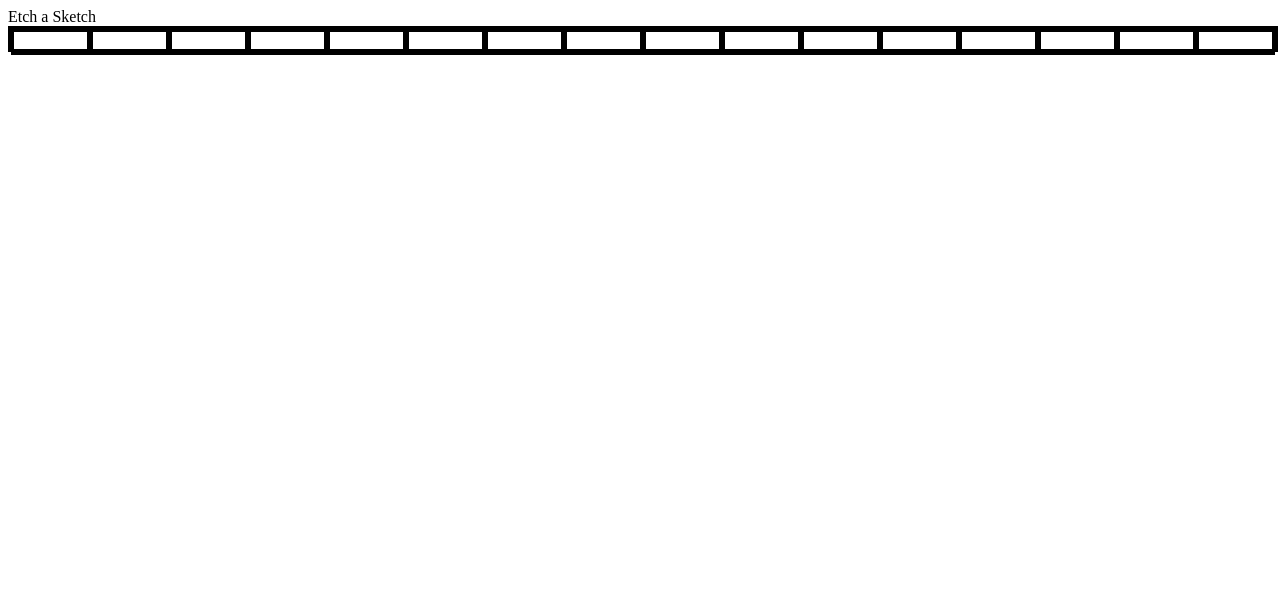
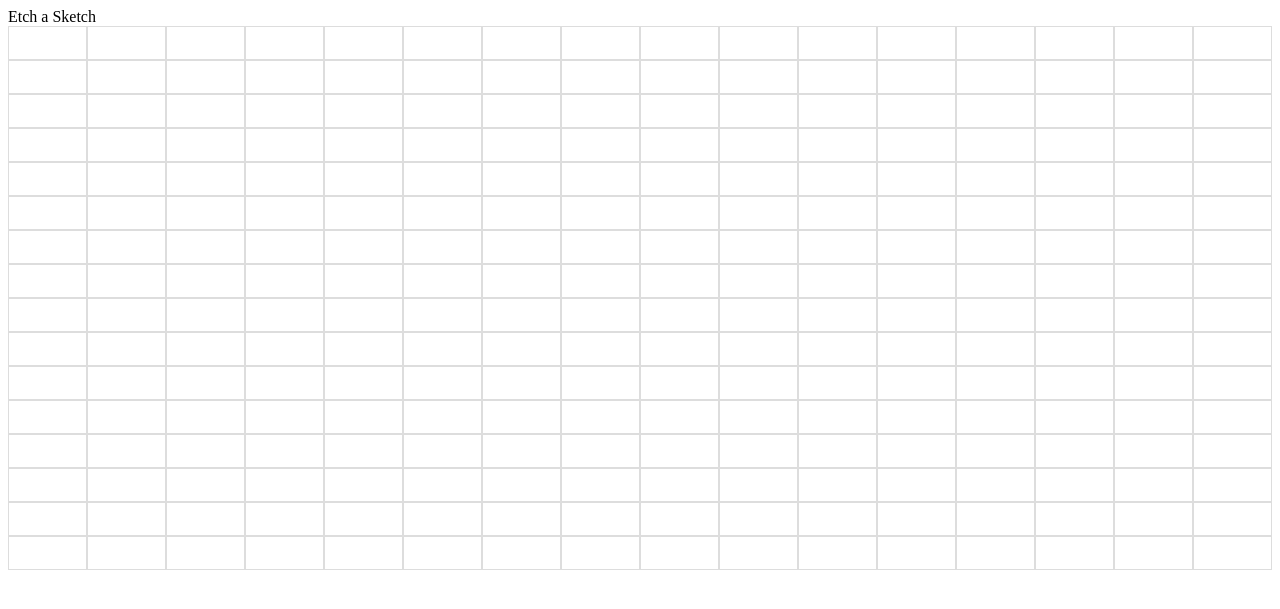
Before and after one commit to rsingh954/Etch-a-Sketch, a PHP site: page / in a window 1280 px wide. Shown: the top 609 px of the page. Run offline with PHP 8.4, Linux system fonts and the light colour scheme.

Commit message:
Added updates for grid

```diff
--- a/script.js
+++ b/script.js
@@ -1,13 +1,13 @@
-const div = document.getElementById('container');
+const container = document.getElementById("container");
 
-let rows = document.getElementsByClassName('row');
+function makeRows(rows, cols) {
+  container.style.setProperty('--grid-rows', rows);
+  container.style.setProperty('--grid-cols', cols);
+  for (c = 0; c < (rows * cols); c++) {
+    let cell = document.createElement("div");
+    // cell.innerText = (c + 1);
+    container.appendChild(cell).className = "grid-item";
+  };
+};
 
-function gridRow(rowNum) {
-    for(i =0; i < rowNum; i++){
-        let createRow = document.createElement('div');
-        div.appendChild(createRow);
-        createRow.className = 'row';
-    }
-}
-
-gridRow(16);
+makeRows(16, 16);
--- a/style.css
+++ b/style.css
@@ -1,14 +1,17 @@
-#container{
-    border-style: solid;
-    display: flex;
-    height: 20px;
-    width: 100%;
-}
+:root {
+    --grid-cols: 1;
+    --grid-rows: 1;
+  }
 
-.row{
-    border-style: solid;
-    height: 100%;
-    width: 100%;
-    overflow: hidden;
+  #container {
+    display: grid;
+    /* grid-gap: 1em; */
+    grid-template-rows: repeat(var(--grid-rows), 1fr);
+    grid-template-columns: repeat(var(--grid-cols), 1fr);
+  }
 
-}
+  .grid-item {
+    padding: 1em;
+    border: 1px solid #ddd;
+    text-align: center;
+  }
```
